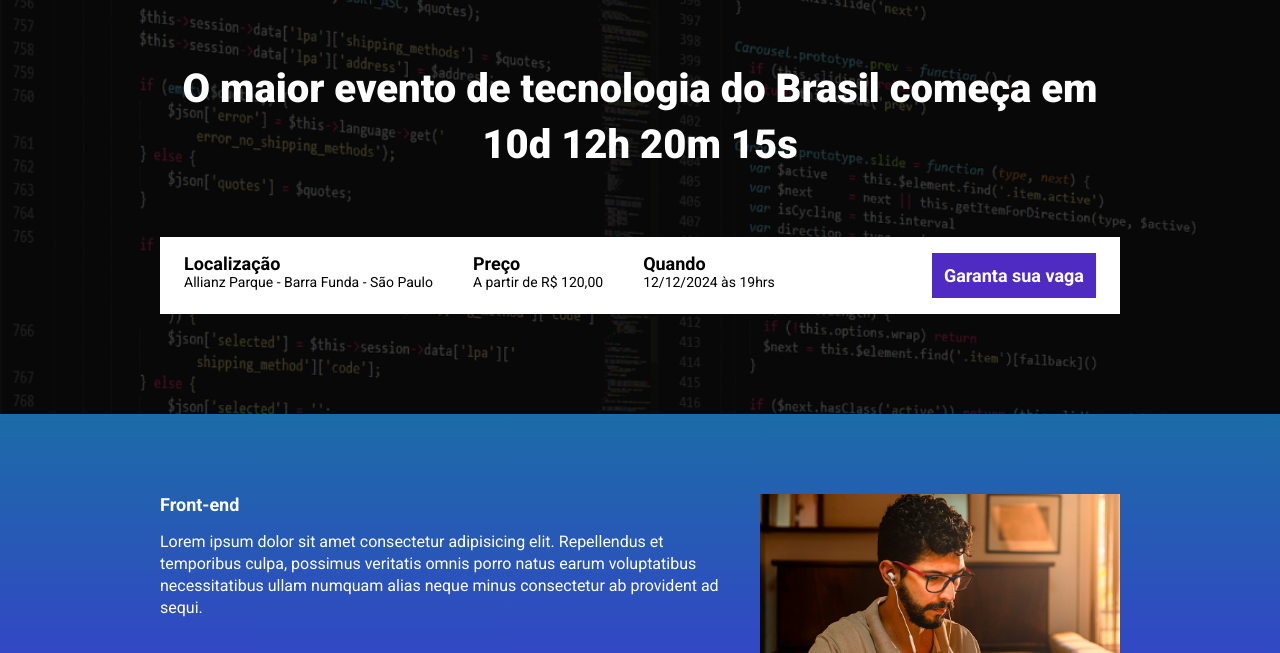
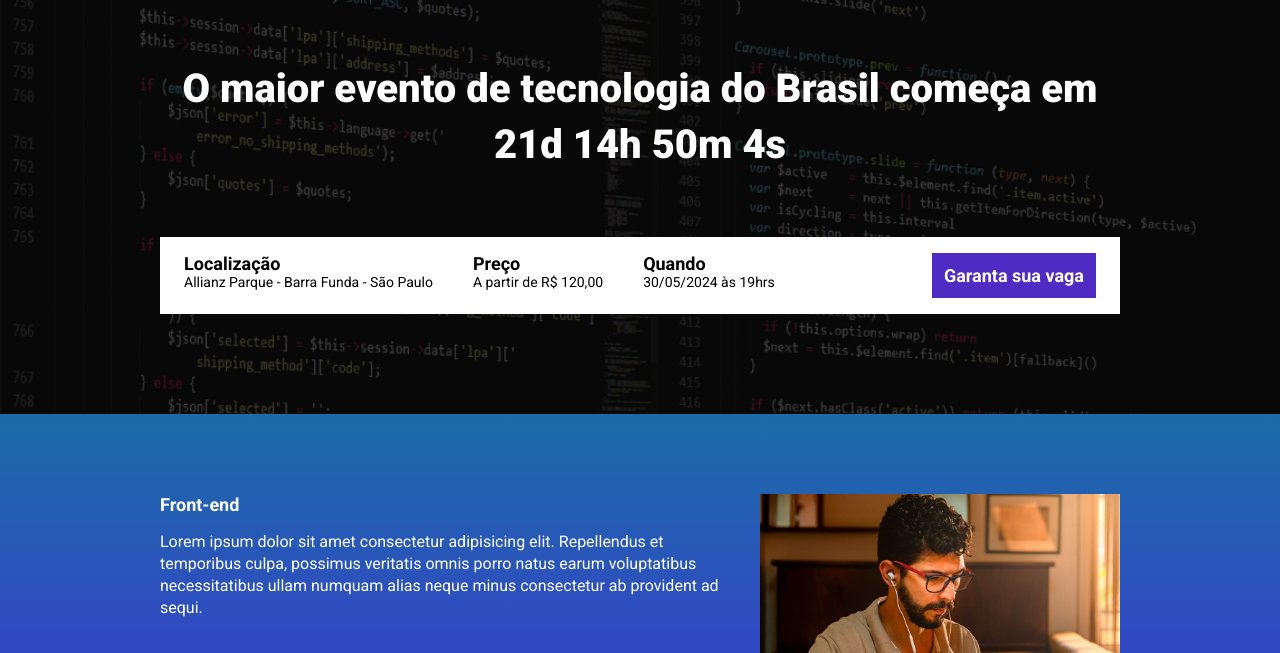
Before and after one commit to RodCinelli/Desenvolvimento-Landing-Page, a website built with Parcel: page src/index.html in a window 1280 px wide. Shown: the part 147-800 px from the top of the page. Built offline with nearby package versions, Linux system fonts and the light colour scheme.

Commit message:
Criando a contagem regressiva

```diff
--- a/package.json
+++ b/package.json
@@ -2,9 +2,9 @@
   "name": "ebac-tech-talks",
   "version": "1.0.0",
   "description": "",
-  "main": "index.js",
   "scripts": {
     "dev": "parcel src/index.html src/styles/main.scss src/scripts/main.js",
+    "build": "parcel build src/index.html",
     "test": "echo \"Error: no test specified\" && exit 1"
   },
   "keywords": [],
--- a/src/index.html
+++ b/src/index.html
@@ -17,7 +17,7 @@
         <div class="container">
             <img class="hero__logo" src="./images/ebac_logo.svg" alt="EBAC">
             <p class="hero__text">
-                O maior evento de tecnologia do Brasil começa em 10d 12h 20m 15s
+                O maior evento de tecnologia do Brasil começa em <span id="contador"></span>
             </p>
             <div class="infos-bar">
                 <ul class="infos-bar__infos">
@@ -31,7 +31,7 @@
                     </li>
                     <li class="infos-bar__infos__item">
                         <b>Quando</b>
-                        12/12/2024 às 19hrs
+                        30/05/2024 às 19hrs
                     </li>
                 </ul>
                 <a href="#" class="button button--primary">
@@ -60,7 +60,7 @@
                     Lorem ipsum dolor sit amet consectetur adipisicing elit. Repellendus et temporibus culpa, possimus veritatis omnis porro natus earum voluptatibus necessitatibus ullam numquam alias neque minus consectetur ab provident ad sequi.
                 </p>
             </div>
-            <img class="event__image" src="./images/frontend.png" alt="Front-end">
+            <img class="event__image" src="./images/ui-ux.png" alt="UI/UX">
         </div>
     </section>
     <section class="event event--data-science">
@@ -71,7 +71,7 @@
                     Lorem ipsum dolor sit amet consectetur adipisicing elit. Repellendus et temporibus culpa, possimus veritatis omnis porro natus earum voluptatibus necessitatibus ullam numquam alias neque minus consectetur ab provident ad sequi.
                 </p>
             </div>
-            <img class="event__image" src="./images/frontend.png" alt="Front-end">
+            <img class="event__image" src="./images/data.png" alt="Data Science">
         </div>
     </section>
     <section class="event event--backend event--image-left">
@@ -82,7 +82,7 @@
                     Lorem ipsum dolor sit amet consectetur adipisicing elit. Repellendus et temporibus culpa, possimus veritatis omnis porro natus earum voluptatibus necessitatibus ullam numquam alias neque minus consectetur ab provident ad sequi.
                 </p>
             </div>
-            <img class="event__image" src="./images/frontend.png" alt="Front-end">
+            <img class="event__image" src="./images/backend.png" alt="Back-end">
         </div>
     </section>
 
--- a/src/scripts/main.js
+++ b/src/scripts/main.js
@@ -1 +1,27 @@
 AOS.init();
+
+const dataDoEvento = new Date("May 30, 2024 19:00:00");
+const timeStampDoEvento = dataDoEvento.getTime();
+
+const contaAsHoras = setInterval(function() {
+    const agora = new Date();
+    const timeStampAtual = agora.getTime();
+
+    const distanciaAteOEvento = timeStampDoEvento - timeStampAtual;
+
+    const diaEmMs = 1000 * 60 * 60 * 24;
+    const horaEmMs = 1000 * 60 * 60;
+    const minutoEmMs = 1000 * 60;
+
+    const diasAteOEvento = Math.floor(distanciaAteOEvento / diaEmMs);
+    const horasAteOEvento = Math.floor((distanciaAteOEvento % diaEmMs) / horaEmMs);
+    const minutosAteOEvento = Math.floor((distanciaAteOEvento % horaEmMs) / minutoEmMs);
+    const segundosAteOEvento = Math.floor((distanciaAteOEvento % minutoEmMs) / 1000);
+
+    document.getElementById('contador').innerHTML = `${diasAteOEvento}d ${horasAteOEvento}h ${minutosAteOEvento}m ${segundosAteOEvento}s`;
+
+    if (distanciaAteOEvento < 0) {
+        clearInterval(contaAsHoras);
+        document.getElementById('contador').innerHTML = 'Evento expirado!';
+    }
+}, 1000);
```
